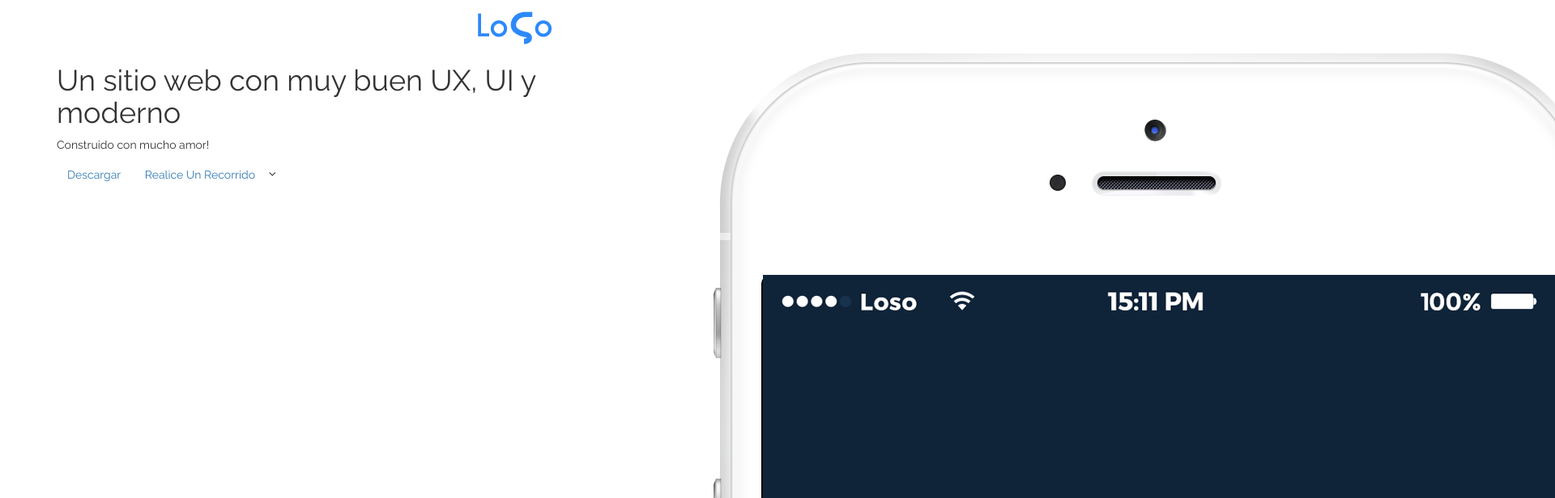
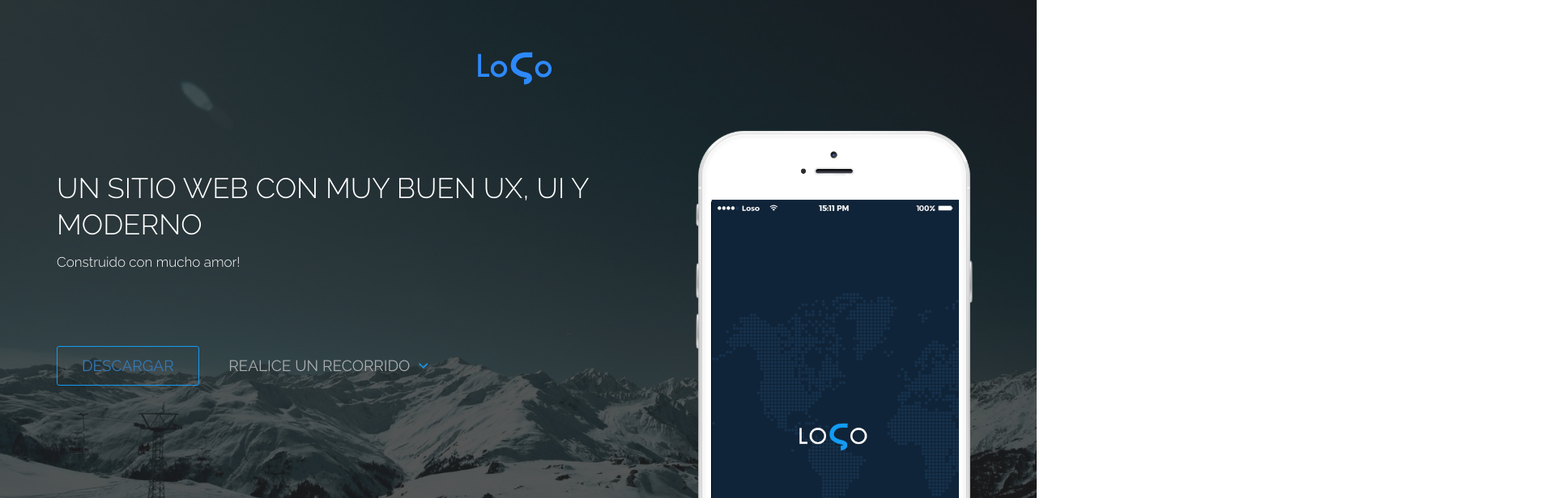
Before and after one commit to gmanriqe/Bootstrap-Website, a plain HTML site: page index.html in a window 1280 px wide. Shown: the top 616 px of the page at 81% size, 1920 px wide, since content can reach past the window. Drawn offline with nearby package versions, Linux system fonts and the light colour scheme.

Commit message:
Contruyendo el header (2da parte)
— Dimos estilos al header. :octocat:

```diff
--- a/css/loso.css
+++ b/css/loso.css
@@ -15,3 +15,99 @@ body {
 p {
 	font-size: 14px;
 }
+
+/* Header */
+.header {
+	background-image: url('../images/header-bg.jpg');
+	background-attachment: fixed;
+	background-repeat: no-repeat;
+	background-position: 50% 50%;
+	background-size: cover;
+	-moz-background-size: cover;
+	-o-background-size: cover;
+	-webkit-background-size: cover;
+}
+
+.header-overlay {
+	outline: 1px solid yellow;
+	background-color: rgba(31,31,31, .75);
+}
+
+.logo {
+	padding: 50px;
+}
+
+.header-text h1 {
+	color: #fff;
+	font-size: 35px;
+	font-weight: 300;
+	line-height: 45px;
+	padding-top: 30px;
+	text-transform: uppercase;
+}
+
+.header-text p {
+	color: #fff;
+	font-size: 17px;
+	line-height: 28px;
+	font-weight: 300;
+}
+
+.header-btns {
+	/*outline: 1px solid coral;*/
+	margin-top: 90px;
+	margin-bottom: 50px;
+}
+
+.btn-download,
+.btn-download:focus,
+.btn-download:active,
+.btn-download:visited {
+	background: transparent;
+	border-color: #129cf3;
+	padding: 10px 30px;
+	font-size: 19px;
+	text-transform: uppercase;
+	border-radius: 3px;
+
+	transition: all 1s ease;
+	-webkit-transition: all 1s ease;
+	-o-transition: all 1s ease;
+	-moz-transition: all 1s ease;
+}
+
+.btn-download:hover {
+	background-color: #129cf3;
+	color: #fff;
+}
+
+.btn-tour,
+.btn-tour:focus,
+.btn-tour:active,
+.btn-tour:visited {
+	color: #a9adb0;
+	margin-left: 20px;
+	text-transform: uppercase;
+	font-size: 19px;
+	font-weight: 500;
+	background-size: transparent;
+
+	transition: all 1s ease;
+	-webkit-transition: all 1s ease;
+	-o-transition: all 1s ease;
+	-moz-transition: all 1s ease;
+}
+
+.btn-tour:hover {
+	color: #fff;
+}
+
+.btn-tour i {
+	font-size: 20px;
+	padding-left: 5px;
+	color: #129cf3;
+}
+
+.header-iphone img{
+	width: 100%;
+}
--- a/index.html
+++ b/index.html
@@ -40,8 +40,10 @@
 							<div class="header-btns">
 								<!-- Header buttons -->
 								<a href="#" class="btn btn-download">Descargar</a>
-								<a href="#" class="btn btn-tour">Realice Un Recorrido</a>
-								<i class="fa fa-angle-down"></i>
+								<a href="#" class="btn btn-tour">Realice Un Recorrido
+									<i class="fa fa-angle-down"></i>
+								</a>
+
 							</div>
 						</div>
 
@@ -51,8 +53,8 @@
 								<img src="images/iphone-header.png" alt="Imagen Iphone Cabecera">
 							</div>
 						</div>
+					</div>
 
-					</div>
 				</div>
 			</div>
 		</header>
```
